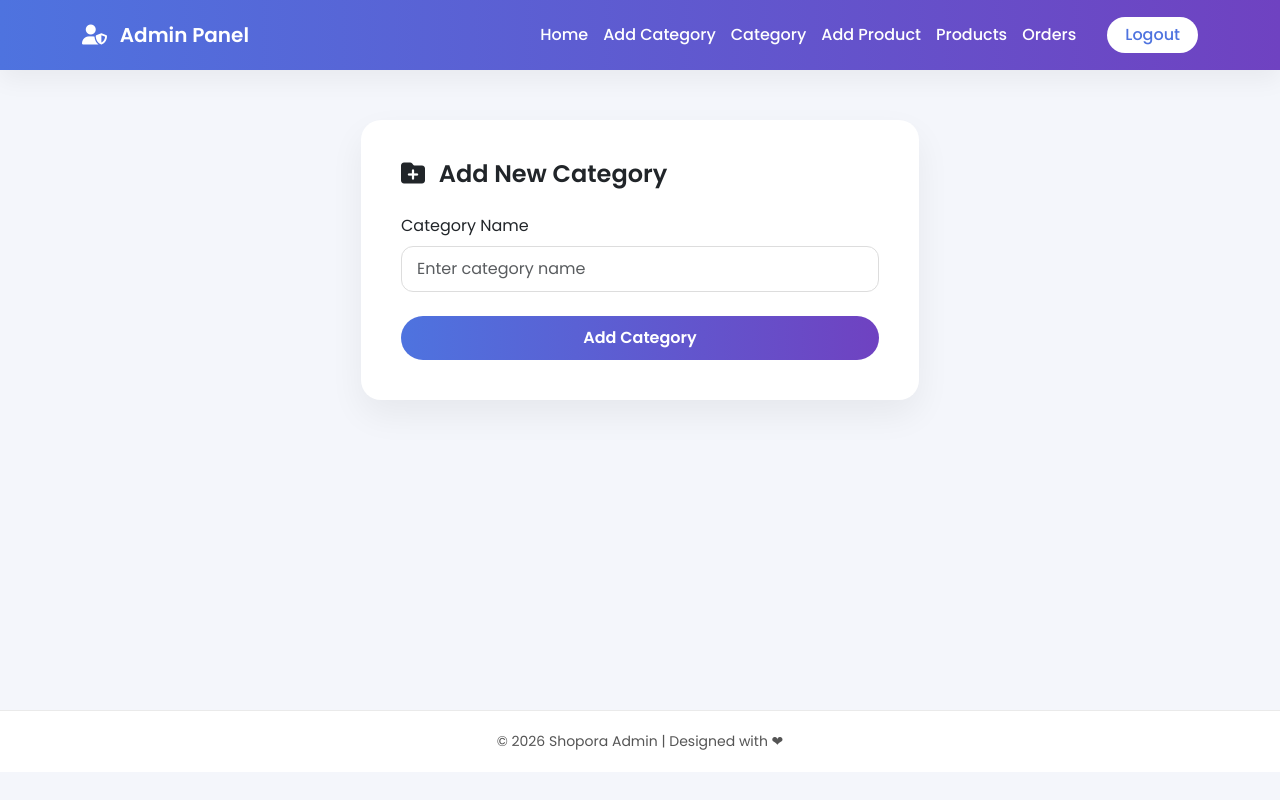
After one commit to anaswara152/Shopora, a Django app: page /add_category in a window 1280 px wide. The commit adds this page. Run offline with Django 5.2, Linux system fonts and the light colour scheme.

Commit message:
added category

```diff
--- a/siteadmin/urls.py
+++ b/siteadmin/urls.py
@@ -12,5 +12,9 @@ urlpatterns=[
     path('processing_orders',views.processing_orders,name='processing_orders'),
     path('complete_order/<int:id>',views.complete_order,name='complete_order'),
     path('cancel_processing/<int:id>',views.cancel_processing,name='cancel_processing'),
-    path('admin_orders',views.admin_orders,name='admin_orders')
+    path('admin_orders',views.admin_orders,name='admin_orders'),
+    path('add_category',views.add_category,name='add_category'),
+    path('view_category',views.view_category,name='view_category'),
+    path('edit_category/<int:id>',views.edit_category,name='edit_category'),
+    path('delete_category/<int:id>',views.delete_category,name='delete_category')
 ]
--- a/siteadmin/views.py
+++ b/siteadmin/views.py
@@ -6,6 +6,41 @@ from user.models import*
 def adminhome(request):
     return render(request,'admin/adminhome.html')
 
+def add_category(request):
+    if request.method == 'POST':
+        cname = request.POST.get('cname')
+
+        if cname:
+            category.objects.create(cname=cname)
+
+        return redirect('add_category')
+
+    return render(request, 'admin/add_category.html')
+
+def view_category(request):
+    data = category.objects.all()
+    return render(request, 'admin/view_category.html', {'data': data})
+
+
+def edit_category(request, id):
+    cat = get_object_or_404(category, id=id)
+
+    if request.method == 'POST':
+        cname = request.POST.get('cname')
+
+        if cname:
+            cat.cname = cname
+            cat.save()
+            messages.success(request, "Category updated successfully!")
+            return redirect('view_category')
+
+    return render(request, 'admin/edit_category.html', {'cat': cat})
+
+def delete_category(request, id):
+    cat = get_object_or_404(category, id=id)
+    cat.delete()
+    messages.success(request, "Category deleted successfully!")
+    return redirect('view_category')
 
 def productadd(request):
      if request.method =='POST':
--- /dev/null
+++ b/template/admin/add_category.html
@@ -0,0 +1,82 @@
+{% extends 'admin/base.html' %}
+{% block title %}Add Category | Admin{% endblock %}
+
+{% block content %}
+
+<style>
+    .form-card {
+        background: #ffffff;
+        border-radius: 20px;
+        padding: 40px;
+        box-shadow: 0 15px 35px rgba(0,0,0,0.06);
+    }
+
+    .form-title {
+        font-weight: 600;
+        margin-bottom: 25px;
+    }
+
+    .form-control {
+        border-radius: 12px;
+        padding: 10px 15px;
+        border: 1px solid #ddd;
+    }
+
+    .form-control:focus {
+        border-color: #6f42c1;
+        box-shadow: none;
+    }
+
+    .btn-submit {
+        border-radius: 30px;
+        background: linear-gradient(90deg, #4e73df, #6f42c1);
+        border: none;
+        padding: 10px;
+        font-weight: 600;
+    }
+
+    .btn-submit:hover {
+        opacity: 0.9;
+    }
+</style>
+
+<div class="row justify-content-center">
+    <div class="col-md-6">
+
+        <div class="form-card">
+
+            <h4 class="form-title">
+                <i class="fa-solid fa-folder-plus me-2"></i>
+                Add New Category
+            </h4>
+
+            <!-- Django Messages -->
+            {% if messages %}
+                {% for message in messages %}
+                    <div class="alert alert-success rounded-pill text-center">
+                        {{ message }}
+                    </div>
+                {% endfor %}
+            {% endif %}
+
+            <form method="POST">
+                {% csrf_token %}
+
+                <div class="mb-4">
+                    <label class="form-label">Category Name</label>
+                    <input type="text" name="cname" class="form-control" placeholder="Enter category name" required>
+                </div>
+
+                <button type="submit"
+                        class="btn btn-submit text-white w-100">
+                    Add Category
+                </button>
+
+            </form>
+
+        </div>
+
+    </div>
+</div>
+
+{% endblock %}
--- a/template/admin/base.html
+++ b/template/admin/base.html
@@ -90,6 +90,12 @@
             <a href="{% url 'adminhome' %}" class="nav-link">
                 Home
             </a>
+            <a href="{% url 'add_category' %}" class="nav-link">
+                Add Category
+            </a>
+            <a href="{% url 'view_category' %}" class="nav-link">
+                Category
+            </a>
 
             <a href="{% url 'productadd' %}" class="nav-link">
                 Add Product
--- a/user/apps.py
+++ b/user/apps.py
@@ -12,5 +12,5 @@ class UserConfig(AppConfig):
                 User.objects.create_superuser(
                     username='admin',
                     email='admin@gmail.com',
-                    password='admin123'
+                    password='admin'
                 )
```
Also changed, not shown: template/admin/edit_category.html (added, +53 -0 lines), template/admin/view_category.html (added, +75 -0 lines), db.sqlite3.
